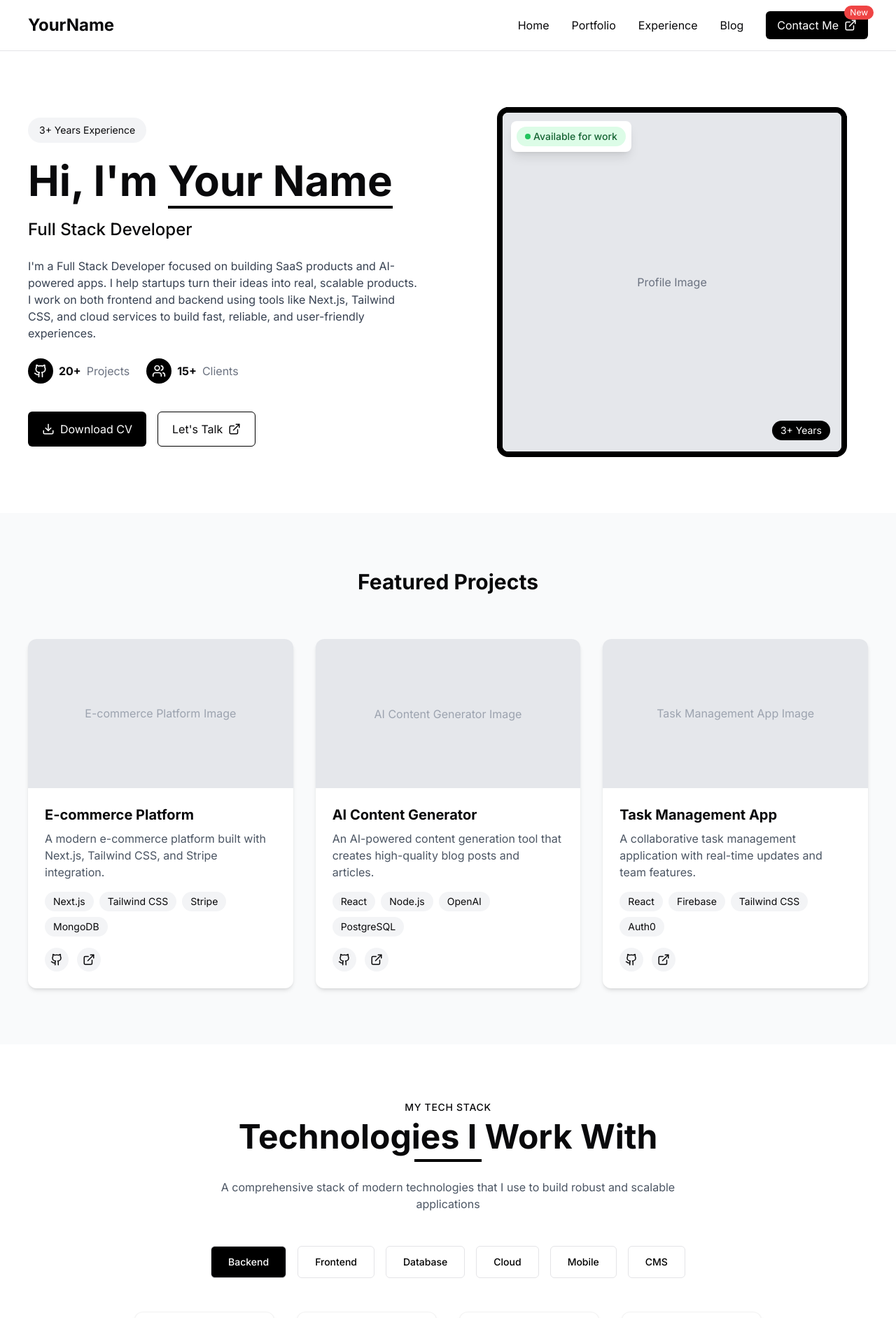
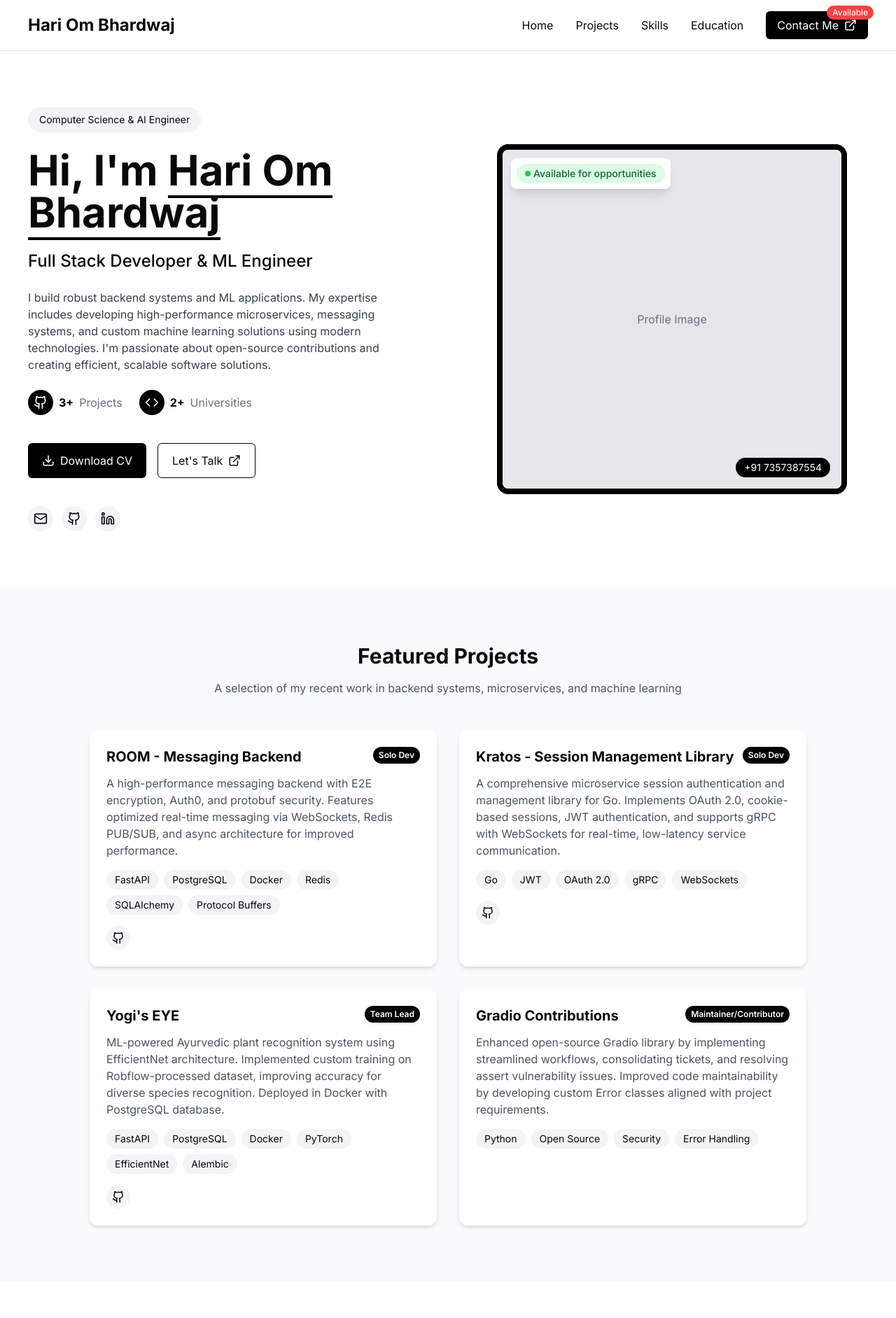
Before and after one commit to harry-urek/portfolio, a Next.js app: page / in a window 1280 px wide. Shown: the top 1883 px of the page at 70% size. Built offline with nearby package versions, Linux system fonts and the light colour scheme.

Commit message:
info fill

```diff
--- a/app/page.tsx
+++ b/app/page.tsx
@@ -4,6 +4,7 @@ import Navbar from '@/components/Navbar';
 import Hero from '@/components/Hero';
 import Projects from '@/components/Projects';
 import TechStack from '@/components/TechStack';
+import Education from '@/components/Education';
 import Footer from '@/components/Footer';
 
 export default function Home() {
@@ -13,6 +14,7 @@ export default function Home() {
       <Hero />
       <Projects />
       <TechStack />
+      <Education />
       <Footer />
     </main>
   );
--- a/components/Footer.tsx
+++ b/components/Footer.tsx
@@ -1,7 +1,7 @@
 "use client";
 
 import Link from 'next/link';
-import { Github, Linkedin, Twitter, Mail } from 'lucide-react';
+import { Github, Linkedin, Mail, Phone } from 'lucide-react';
 import { useEffect, useState } from 'react';
 
 export default function Footer() {
@@ -13,30 +13,40 @@ export default function Footer() {
   }, []);
 
   return (
-    <footer className="bg-black text-white py-10 px-6 md:px-10">
+    <footer id="contact" className="bg-black text-white py-10 px-6 md:px-10">
       <div className="flex flex-col md:flex-row justify-between gap-8">
         <div>
-          <h2 className="text-xl font-bold mb-4">YourName</h2>
+          <h2 className="text-xl font-bold mb-4">Hari Om Bhardwaj</h2>
           <p className="max-w-md text-gray-400">
-            Professional full-stack developer specializing in building modern web applications.
+            Backend developer and ML engineer specializing in building high-performance microservices,
+            messaging systems, and custom machine learning solutions.
           </p>
+        </div>
+        <div>
+          <h3 className="text-lg font-medium mb-4">Contact</h3>
+          <div className="space-y-2 text-gray-300">
+            <p className="flex items-center gap-2">
+              <Mail size={18} />
+              <a href="mailto:hariombhardwaj038@gmail.com">hariombhardwaj038@gmail.com</a>
+            </p>
+            <p className="flex items-center gap-2">
+              <Phone size={18} />
+              <a href="tel:+917357387554">+91 7357387554</a>
+            </p>
+          </div>
         </div>
         <div>
           <h3 className="text-lg font-medium mb-4">Connect</h3>
           <div className="flex gap-4">
-            <a href="https://github.com/yourusername" target="_blank" rel="noopener noreferrer"
+            <a href="https://github.com/harry-urek" target="_blank" rel="noopener noreferrer"
                className="p-2 bg-white/10 rounded-full hover:bg-white/20 transition">
               <Github size={20} />
             </a>
-            <a href="https://linkedin.com/in/yourusername" target="_blank" rel="noopener noreferrer"
+            <a href="https://linkedin.com/in/" target="_blank" rel="noopener noreferrer"
                className="p-2 bg-white/10 rounded-full hover:bg-white/20 transition">
               <Linkedin size={20} />
             </a>
-            <a href="https://twitter.com/yourusername" target="_blank" rel="noopener noreferrer"
-               className="p-2 bg-white/10 rounded-full hover:bg-white/20 transition">
-              <Twitter size={20} />
-            </a>
-            <a href="mailto:you@example.com"
+            <a href="mailto:hariombhardwaj038@gmail.com"
                className="p-2 bg-white/10 rounded-full hover:bg-white/20 transition">
               <Mail size={20} />
             </a>
@@ -44,7 +54,7 @@ export default function Footer() {
         </div>
       </div>
       <div className="border-t border-white/20 mt-8 pt-8 text-gray-400 text-sm">
-        &copy; {currentYear} YourName. All rights reserved.
+        &copy; {currentYear} Hari Om Bhardwaj. All rights reserved.
       </div>
     </footer>
   );
--- a/components/Hero.tsx
+++ b/components/Hero.tsx
@@ -1,7 +1,7 @@
 "use client";
 
 import Link from 'next/link';
-import { Download, ExternalLink, Github, Users } from 'lucide-react';
+import { Download, ExternalLink, Github, Users, Code, Mail, Linkedin } from 'lucide-react';
 import { useEffect, useState } from 'react';
 
 export default function Hero() {
@@ -16,20 +16,19 @@ export default function Hero() {
     <section id="home" className="py-20 px-6 md:px-10 flex flex-col md:flex-row md:items-center gap-10 md:gap-20">
       <div className="flex-1 space-y-6">
         <div className="inline-block px-4 py-2 bg-gray-100 rounded-full text-sm">
-          3+ Years Experience
+          Computer Science & AI Engineer
         </div>
 
         <h1 className="text-5xl md:text-6xl font-bold">
-          Hi, I&apos;m <span className="border-b-4 border-black">Your Name</span>
+          Hi, I&apos;m <span className="border-b-4 border-black">Hari Om Bhardwaj</span>
         </h1>
 
-        <h2 className="text-2xl font-medium">Full Stack Developer</h2>
+        <h2 className="text-2xl font-medium">Full Stack Developer & ML Engineer</h2>
 
         <p className="text-gray-700 max-w-2xl">
-          I&apos;m a Full Stack Developer focused on building SaaS products and AI-powered
-          apps. I help startups turn their ideas into real, scalable products. I work on
-          both frontend and backend using tools like Next.js, Tailwind CSS, and cloud
-          services to build fast, reliable, and user-friendly experiences.
+          I build robust backend systems and ML applications. My expertise includes developing high-performance
+          microservices, messaging systems, and custom machine learning solutions using modern technologies.
+          I&apos;m passionate about open-source contributions and creating efficient, scalable software solutions.
         </p>
 
         <div className="flex flex-wrap items-center gap-6">
@@ -37,16 +36,16 @@ export default function Hero() {
             <div className="p-2 bg-black rounded-full">
               <Github className="text-white" size={20} />
             </div>
-            <span className="font-bold">20+</span>
+            <span className="font-bold">3+</span>
             <span className="text-gray-500">Projects</span>
           </div>
 
           <div className="flex items-center gap-2">
             <div className="p-2 bg-black rounded-full">
-              <Users className="text-white" size={20} />
+              <Code className="text-white" size={20} />
             </div>
-            <span className="font-bold">15+</span>
-            <span className="text-gray-500">Clients</span>
+            <span className="font-bold">2+</span>
+            <span className="text-gray-500">Universities</span>
           </div>
         </div>
 
@@ -67,6 +66,18 @@ export default function Hero() {
             <ExternalLink size={18} />
           </Link>
         </div>
+
+        <div className="flex gap-3 pt-4">
+          <a href="mailto:hariombhardwaj038@gmail.com" className="p-2 bg-gray-100 rounded-full hover:bg-gray-200 transition">
+            <Mail size={20} />
+          </a>
+          <a href="https://github.com/harry-urek" target="_blank" rel="noopener noreferrer" className="p-2 bg-gray-100 rounded-full hover:bg-gray-200 transition">
+            <Github size={20} />
+          </a>
+          <a href="https://linkedin.com/in/" target="_blank" rel="noopener noreferrer" className="p-2 bg-gray-100 rounded-full hover:bg-gray-200 transition">
+            <Linkedin size={20} />
+          </a>
+        </div>
       </div>
 
       <div className="flex-1 relative">
@@ -83,13 +94,13 @@ export default function Hero() {
               </div>
             )}
             <div className="absolute bottom-4 right-4 bg-black text-white text-sm px-3 py-1 rounded-full z-30">
-              3+ Years
+              +91 7357387554
             </div>
           </div>
           <div className="absolute top-5 left-5 bg-white p-2 rounded-lg shadow-lg z-30">
             <div className="px-3 py-1 bg-green-100 text-green-800 rounded-full text-sm font-medium flex items-center gap-1">
               <span className="h-2 w-2 bg-green-500 rounded-full"></span>
-              Available for work
+              Available for opportunities
             </div>
           </div>
         </div>
--- a/components/Navbar.tsx
+++ b/components/Navbar.tsx
@@ -6,12 +6,12 @@ import { ExternalLink, Menu } from 'lucide-react';
 export default function Navbar() {
   return (
     <nav className="flex justify-between items-center py-4 px-6 md:px-10 border-b">
-      <Link href="/" className="text-2xl font-bold">YourName</Link>
+      <Link href="/" className="text-2xl font-bold">Hari Om Bhardwaj</Link>
       <div className="hidden md:flex items-center gap-8">
         <Link href="#home" className="hover:text-black/70 transition">Home</Link>
-        <Link href="#portfolio" className="hover:text-black/70 transition">Portfolio</Link>
-        <Link href="#experience" className="hover:text-black/70 transition">Experience</Link>
-        <Link href="#blog" className="hover:text-black/70 transition">Blog</Link>
+        <Link href="#portfolio" className="hover:text-black/70 transition">Projects</Link>
+        <Link href="#tech-stack" className="hover:text-black/70 transition">Skills</Link>
+        <Link href="#education" className="hover:text-black/70 transition">Education</Link>
         <div className="relative">
           <Link
             href="#contact"
@@ -21,7 +21,7 @@ export default function Navbar() {
             <ExternalLink size={18} />
           </Link>
           <div className="absolute -top-2 -right-2 bg-red-500 text-white text-xs px-2 py-0.5 rounded-full">
-            New
+            Available
           </div>
         </div>
       </div>
--- a/components/Projects.tsx
+++ b/components/Projects.tsx
@@ -7,47 +7,58 @@ interface Project {
   description: string;
   tags: string[];
   github?: string;
-  demo?: string;
+  role?: string;
 }
 
 const projects: Project[] = [
   {
-    title: 'E-commerce Platform',
-    description: 'A modern e-commerce platform built with Next.js, Tailwind CSS, and Stripe integration.',
-    tags: ['Next.js', 'Tailwind CSS', 'Stripe', 'MongoDB'],
-    github: 'https://github.com/yourusername/ecommerce',
-    demo: 'https://ecommerce-demo.example.com'
+    title: 'ROOM - Messaging Backend',
+    description: 'A high-performance messaging backend with E2E encryption, Auth0, and protobuf security. Features optimized real-time messaging via WebSockets, Redis PUB/SUB, and async architecture for improved performance.',
+    tags: ['FastAPI', 'PostgreSQL', 'Docker', 'Redis', 'SQLAlchemy', 'Protocol Buffers'],
+    github: 'https://github.com/harry-urek/ROOM',
+    role: 'Solo Dev'
   },
   {
-    title: 'AI Content Generator',
-    description: 'An AI-powered content generation tool that creates high-quality blog posts and articles.',
-    tags: ['React', 'Node.js', 'OpenAI', 'PostgreSQL'],
-    github: 'https://github.com/yourusername/ai-content',
-    demo: 'https://ai-content.example.com'
+    title: 'Kratos - Session Management Library',
+    description: 'A comprehensive microservice session authentication and management library for Go. Implements OAuth 2.0, cookie-based sessions, JWT authentication, and supports gRPC with WebSockets for real-time, low-latency service communication.',
+    tags: ['Go', 'JWT', 'OAuth 2.0', 'gRPC', 'WebSockets'],
+    github: 'https://github.com/harry-urek/KRATOS',
+    role: 'Solo Dev'
   },
   {
-    title: 'Task Management App',
-    description: 'A collaborative task management application with real-time updates and team features.',
-    tags: ['React', 'Firebase', 'Tailwind CSS', 'Auth0'],
-    github: 'https://github.com/yourusername/task-app',
-    demo: 'https://task-app.example.com'
+    title: "Yogi's EYE",
+    description: 'ML-powered Ayurvedic plant recognition system using EfficientNet architecture. Implemented custom training on Robflow-processed dataset, improving accuracy for diverse species recognition. Deployed in Docker with PostgreSQL database.',
+    tags: ['FastAPI', 'PostgreSQL', 'Docker', 'PyTorch', 'EfficientNet', 'Alembic'],
+    github: 'https://github.com/harry-urek/Y-EYE',
+    role: 'Team Lead'
+  },
+  {
+    title: 'Gradio Contributions',
+    description: 'Enhanced open-source Gradio library by implementing streamlined workflows, consolidating tickets, and resolving assert vulnerability issues. Improved code maintainability by developing custom Error classes aligned with project requirements.',
+    tags: ['Python', 'Open Source', 'Security', 'Error Handling'],
+    role: 'Maintainer/Contributor'
   }
 ];
 
 export default function Projects() {
   return (
     <section id="portfolio" className="py-20 px-6 md:px-10 bg-gray-50">
-      <h2 className="text-3xl font-bold text-center mb-16">Featured Projects</h2>
-      <div className="grid grid-cols-1 md:grid-cols-2 lg:grid-cols-3 gap-8">
+      <h2 className="text-3xl font-bold text-center mb-4">Featured Projects</h2>
+      <p className="text-center mb-12 text-gray-600 max-w-2xl mx-auto">
+        A selection of my recent work in backend systems, microservices, and machine learning
+      </p>
+      <div className="grid grid-cols-1 md:grid-cols-2 gap-8 max-w-5xl mx-auto">
         {projects.map((project, index) => (
           <div key={index} className="bg-white rounded-xl overflow-hidden shadow-md hover:shadow-lg transition">
-            <div className="aspect-video relative bg-gray-200">
-              <div className="absolute inset-0 flex items-center justify-center text-gray-400">
-                {project.title} Image
+            <div className="p-6">
+              <div className="flex justify-between items-start mb-3">
+                <h3 className="font-bold text-xl">{project.title}</h3>
+                {project.role && (
+                  <span className="text-xs font-semibold px-2 py-1 bg-black text-white rounded-full">
+                    {project.role}
+                  </span>
+                )}
               </div>
-            </div>
-            <div className="p-6">
-              <h3 className="font-bold text-xl mb-2">{project.title}</h3>
               <p className="text-gray-600 mb-4">{project.description}</p>
 
               <div className="flex flex-wrap gap-2 mb-4">
@@ -69,17 +80,6 @@ export default function Projects() {
                     <Github size={18} />
                   </a>
                 )}
-
-                {project.demo && (
-                  <a
-                    href={project.demo}
-                    target="_blank"
-                    rel="noopener noreferrer"
-                    className="p-2 bg-gray-100 rounded-full hover:bg-gray-200 transition"
-                  >
-                    <ExternalLink size={18} />
-                  </a>
-                )}
               </div>
             </div>
           </div>
--- a/components/TechStack.tsx
+++ b/components/TechStack.tsx
@@ -13,61 +13,68 @@ interface TechCategory {
   items: TechItem[];
 }
 
-// Define tech stack data
+// Define tech stack data based on resume
 const techCategories: TechCategory[] = [
   {
-    name: "Backend",
+    name: "Languages",
     items: [
-      { name: "Node.js", color: "#539e43" },
-      { name: "Express.js", color: "#000000" },
-      { name: "Java", color: "#e76f00" },
-      { name: "Firebase", color: "#ffca28" },
-      { name: "PHP", color: "#777bb3" }
+      { name: "GoLang", color: "#00ADD8" },
+      { name: "Python", color: "#3776AB" },
+      { name: "JavaScript", color: "#F7DF1E" }
     ]
   },
   {
-    name: "Frontend",
+    name: "Frameworks",
     items: [
-      { name: "React", color: "#61dafb" },
-      { name: "Next.js", color: "#000000" },
-      { name: "Tailwind CSS", color: "#38b2ac" },
-      { name: "TypeScript", color: "#3178c6" }
+      { name: "FastAPI", color: "#009688" },
+      { name: "Flask", color: "#000000" },
+      { name: "Django", color: "#092E20" },
+      { name: "Express", color: "#000000" },
+      { name: "NextJS", color: "#000000" }
     ]
   },
   {
-    name: "Database",
+    name: "Databases",
     items: [
-      { name: "MongoDB", color: "#47a248" },
       { name: "PostgreSQL", color: "#336791" },
-      { name: "MySQL", color: "#4479a1" }
+      { name: "MySQL", color: "#4479A1" },
+      { name: "Redis", color: "#DC382D" },
+      { name: "MongoDB", color: "#47A248" }
     ]
   },
   {
-    name: "Cloud",
+    name: "Libraries",
     items: [
-      { name: "AWS", color: "#ff9900" },
-      { name: "Firebase", color: "#ffca28" },
-      { name: "Vercel", color: "#000000" }
+      { name: "PyTorch", color: "#EE4C2C" },
+      { name: "Pandas", color: "#150458" },
+      { name: "SQLAlchemy", color: "#D71F00" },
+      { name: "Pydantic", color: "#E92063" }
     ]
   },
   {
-    name: "Mobile",
+    name: "Tools",
     items: [
-      { name: "React Native", color: "#61dafb" },
-      { name: "Flutter", color: "#02569b" }
+      { name: "Git", color: "#F05032" },
+      { name: "Vim", color: "#019733" },
+      { name: "GitHub", color: "#181717" },
+      { name: "Docker", color: "#2496ED" },
+      { name: "AWS", color: "#FF9900" }
     ]
   },
   {
-    name: "CMS",
+    name: "Protocols",
     items: [
-      { name: "WordPress", color: "#21759b" },
-      { name: "Strapi", color: "#2f2e8b" }
+      { name: "gRPC", color: "#244C5A" },
+      { name: "WebSockets", color: "#010101" },
+      { name: "REST", color: "#3884FF" },
+      { name: "OAuth 2.0", color: "#EB5424" },
+      { name: "JWT", color: "#000000" }
     ]
   }
 ];
 
 export default function TechStack() {
-  const [activeCategory, setActiveCategory] = useState("Backend");
+  const [activeCategory, setActiveCategory] = useState("Languages");
 
   const activeTech = techCategories.find(cat => cat.name === activeCategory)?.items || [];
 
@@ -81,7 +88,7 @@ export default function TechStack() {
         </h2>
         <p className="max-w-2xl mx-auto text-gray-600">
           A comprehensive stack of modern technologies that I use to build robust and
-          scalable applications
+          scalable applications, from microservices to ML systems
         </p>
       </div>
 
```
Also changed, not shown: components/Education.tsx (added, +65 -0 lines).
